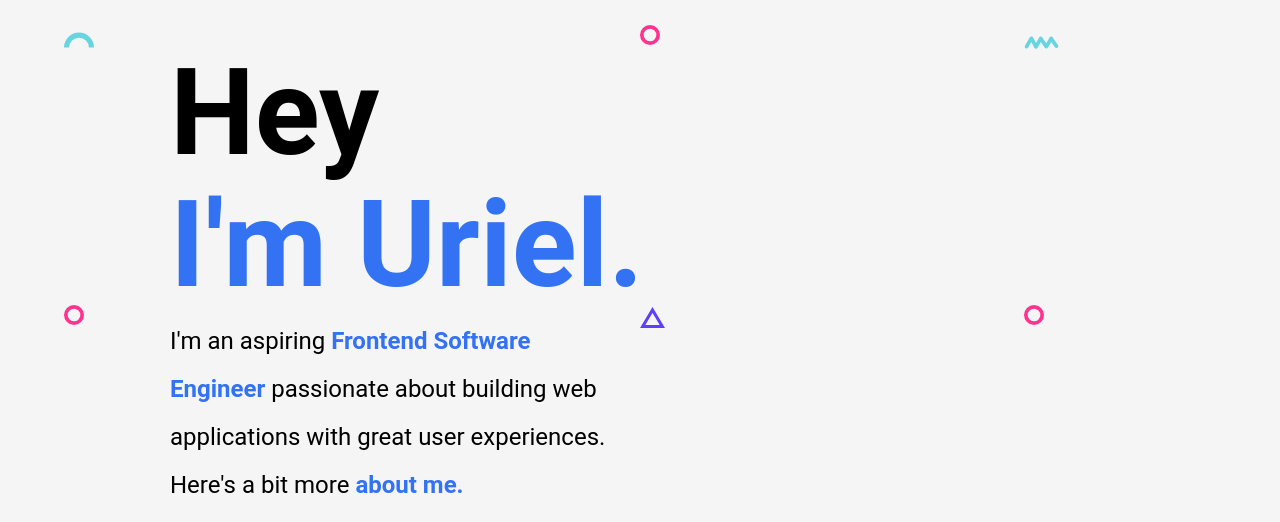
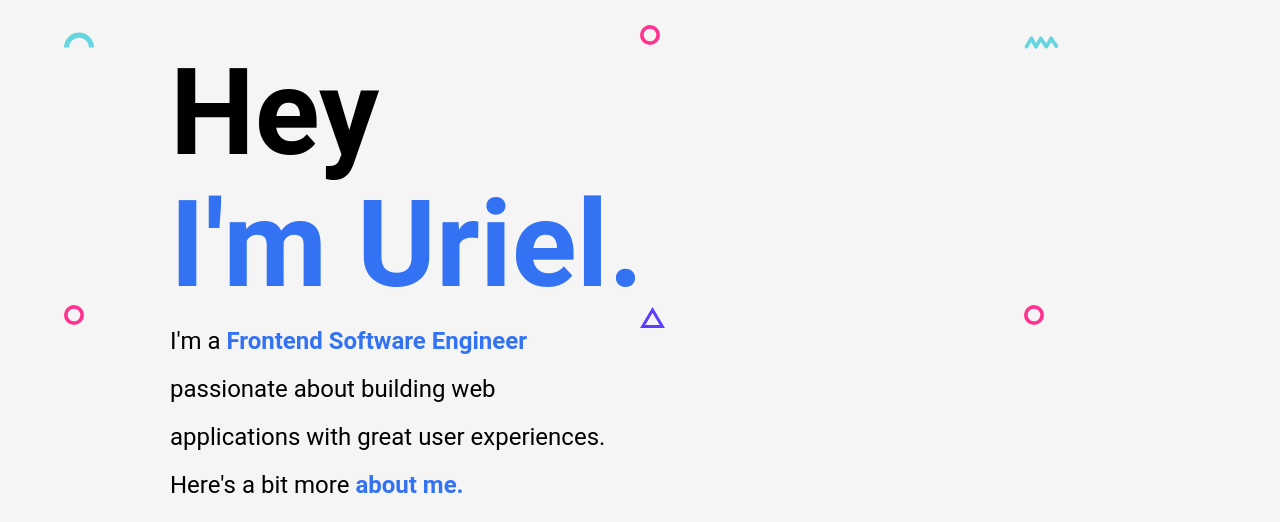
Before and after one commit to funkygoose/e-portfolio, a website: page index.html in a window 1280 px wide. Shown: the part 95-617 px from the top of the page. Drawn offline with Linux system fonts and the light colour scheme.

Commit message:
initial commit

```diff
--- a/index.html
+++ b/index.html
@@ -67,7 +67,7 @@
           <h1 class="title">Hey</h1>
           <h1 class="title blue">I'm Uriel.</h1>
           <p class="header__para">
-            I'm an aspiring
+            I'm a
             <b class="blue"> Frontend Software Engineer </b> passionate about
             building web applications with great user experiences.
             <br />
```
Also changed, not shown: 1 other file.
